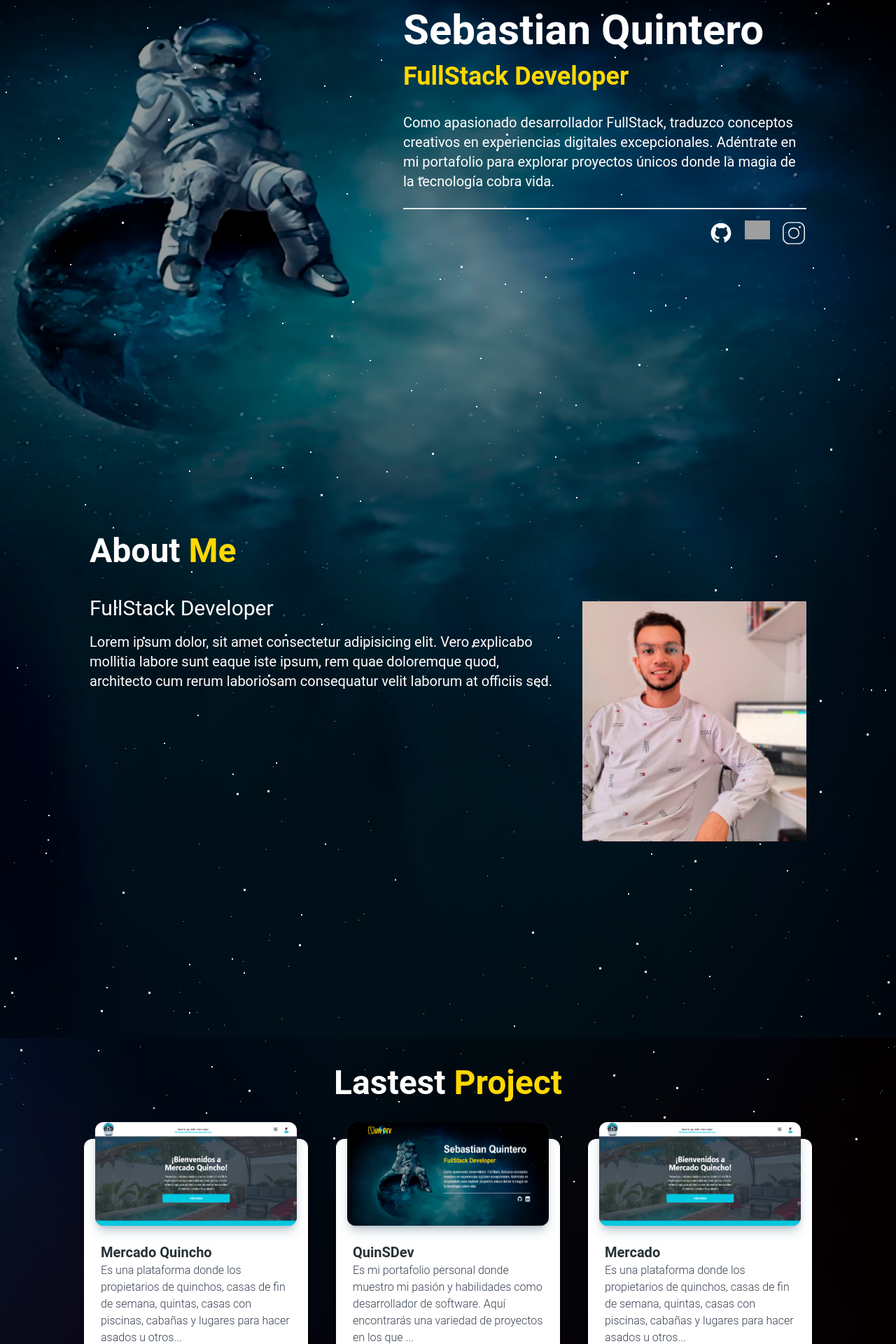
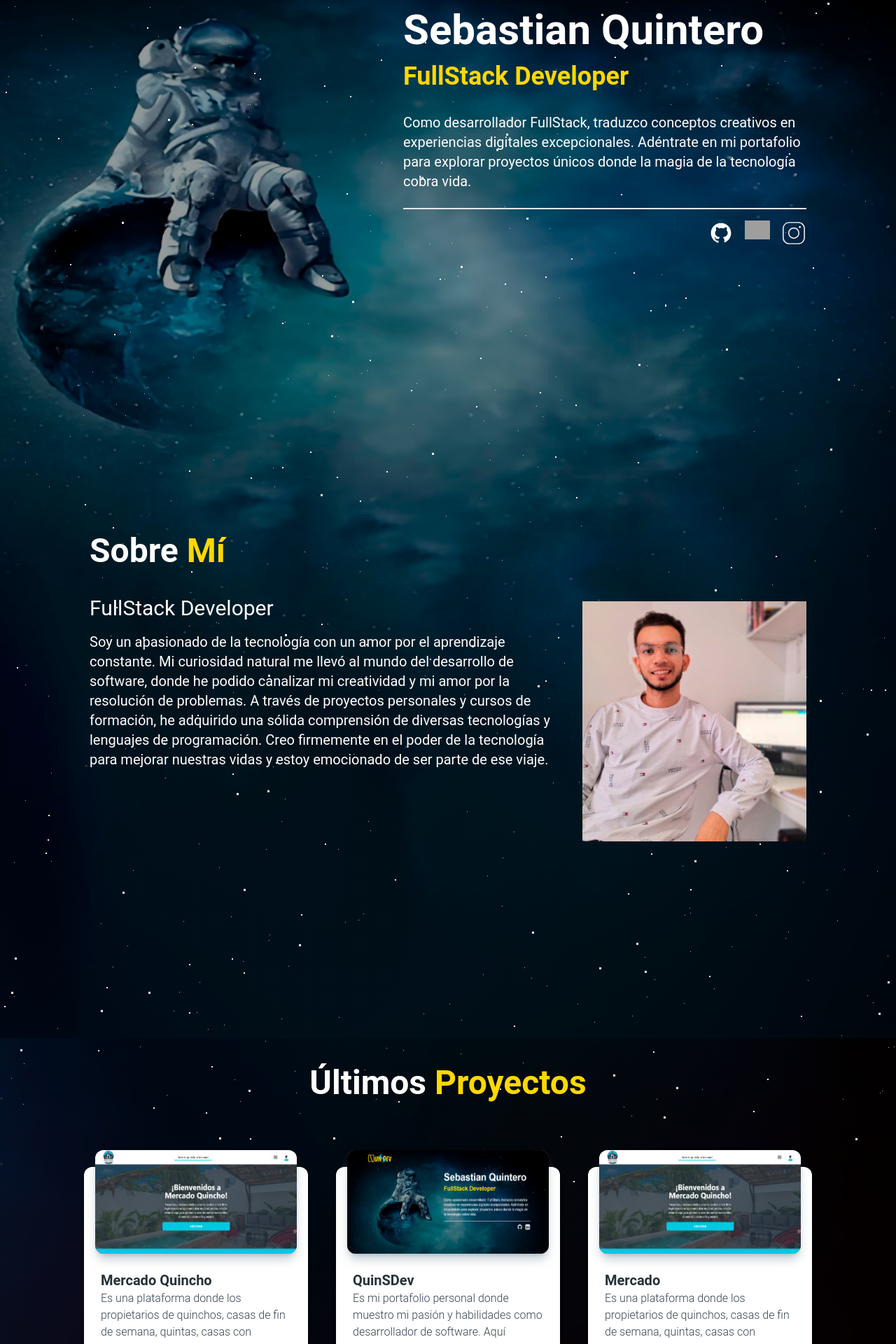
Before and after one commit to QuinSDev/quinsdev-portfolio, a React (Vite) app: page / in a window 1280 px wide. Shown: the part 117-2037 px from the top of the page at 70% size. Built offline with nearby package versions, Linux system fonts and the light colour scheme; grey boxes are pictures that could not be loaded.

Commit message:
Se modifica el texto de la sección sobre mí y se quita la palabra apasionado de la sección Hero.

```diff
--- a/src/components/AboutMe.jsx
+++ b/src/components/AboutMe.jsx
@@ -11,15 +11,17 @@ export const AboutMe = () => {
       <div className="grid flex-grow card rounded-box xl:max-w-2xl lg:max-w-md justify-items-start">
         <div >
           <h2 className="lg:text-5xl md:text-5xl sm:text-4xl text-3xl font-bold text-white">
-            About <span className="" style={secondColor}>Me</span>
+            Sobre <span className="" style={secondColor}>Mí</span>
           </h2>
           <div className="lg:mt-10 md:mt-6 sm:mt-2">
           <h3 className="md:text-3xl sm:text-2xl text-xl text-white">FullStack Developer</h3>
           <p className="mt-4 md:text-xl sm:text-lg text-base text-white">
-            Lorem ipsum dolor, sit amet consectetur adipisicing elit. Vero
-            explicabo mollitia labore sunt eaque iste ipsum, rem quae doloremque
-            quod, architecto cum rerum laboriosam consequatur velit laborum at
-            officiis sed.
+          Soy un apasionado de la tecnología con un amor por el aprendizaje constante.
+          Mi curiosidad natural me llevó al mundo del desarrollo de software, donde he podido
+          canalizar mi creatividad y mi amor por la resolución de problemas. A través de proyectos
+          personales y cursos de formación, he adquirido una sólida comprensión de diversas
+          tecnologías y lenguajes de programación. Creo firmemente en el poder de la
+          tecnología para mejorar nuestras vidas y estoy emocionado de ser parte de ese viaje.
           </p>
           </div>
         </div>
--- a/src/components/Hero.jsx
+++ b/src/components/Hero.jsx
@@ -17,7 +17,8 @@ export const Hero = () => {
       <div className="flex flex-col max-h-full xl:max-w-xl lg:max-w-md lg:justify-start md:justify-center sm:justify-center justify-center">
         <h1 className="xl:text-6xl lg:text-5xl md:text-5xl sm:text-4xl text-3xl lg:text-left text-center font-bold text-white">Sebastian Quintero</h1>
         <h3 className="sm:mt-4 mt-1 lg:text-4xl md:text-3xl sm:text-2xl text-2xl lg:text-left text-center font-bold" style={secondColor}>FullStack Developer</h3>
-        <p className="sm:text-xl text-lg lg:text-left text-center sm:mt-8 mt-5 text-white">Como apasionado desarrollador FullStack, traduzco conceptos creativos
+        <p className="sm:text-xl text-lg lg:text-left text-center sm:mt-8 mt-5 text-white">Como
+          desarrollador FullStack, traduzco conceptos creativos
           en experiencias digitales excepcionales. Adéntrate en mi portafolio
           para explorar proyectos únicos donde la magia de la tecnología cobra
           vida.</p>
--- a/src/components/Project.jsx
+++ b/src/components/Project.jsx
@@ -16,9 +16,9 @@ export const Project = () => {
   return (
     <div className="px-14 xl:px-32 py-10 lg:px-20 md:px-20 sm:px-16 h-full component">
       <h2 className="md:text-5xl sm:text-4xl text-3xl font-bold text-white text-center">
-        Lastest <span style={secondColor}>Project</span>
+        Últimos <span style={secondColor}>Proyectos</span>
       </h2>
-      <div className="mt-14 flex justify-center h-full">
+      <div className="mt-24 flex justify-center h-full">
         <Carousel projects={Projects} setOpenModal={setOpenModal} />
       </div>
       <DetailsProject openModal={openModal} setOpenModal={setOpenModal} />
```
